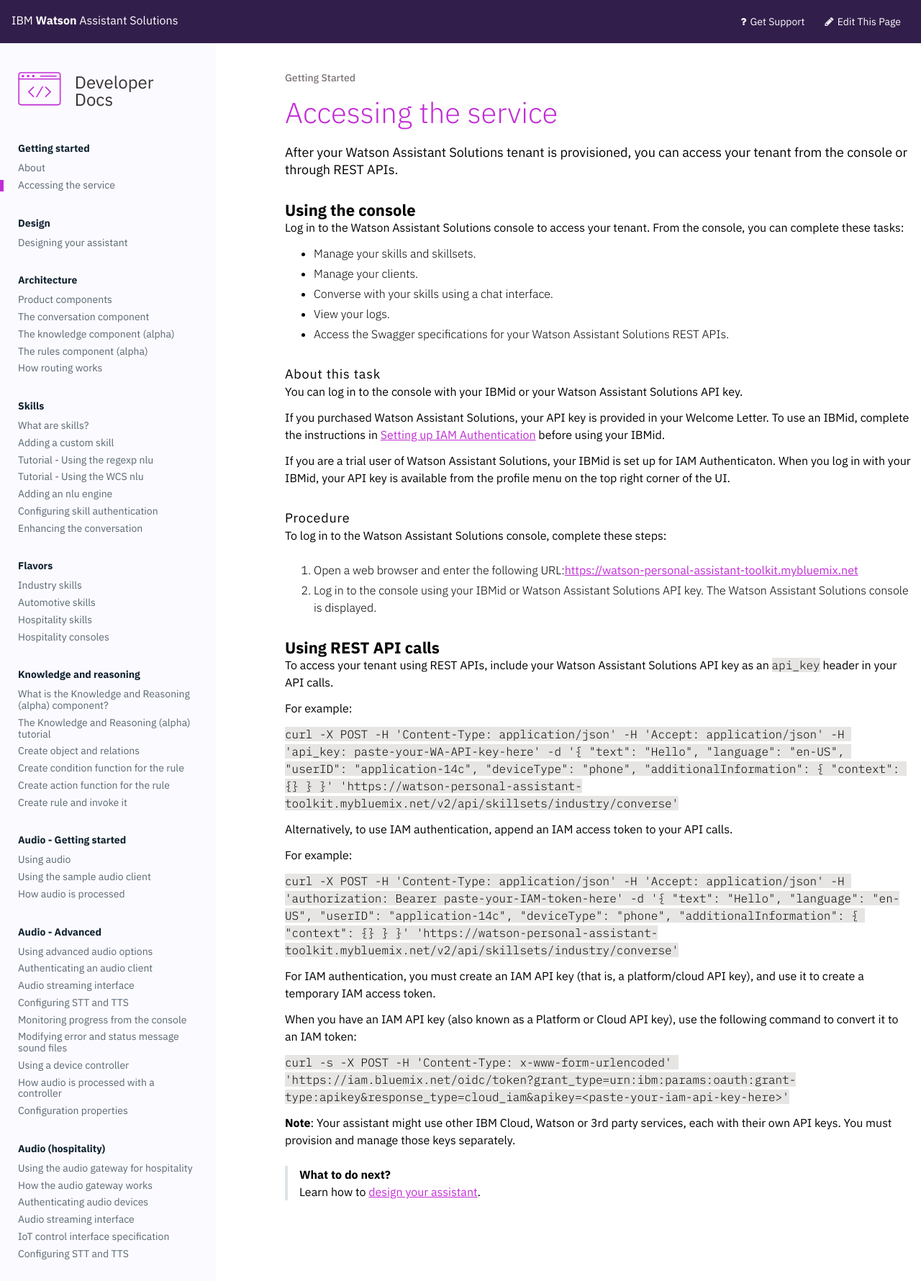
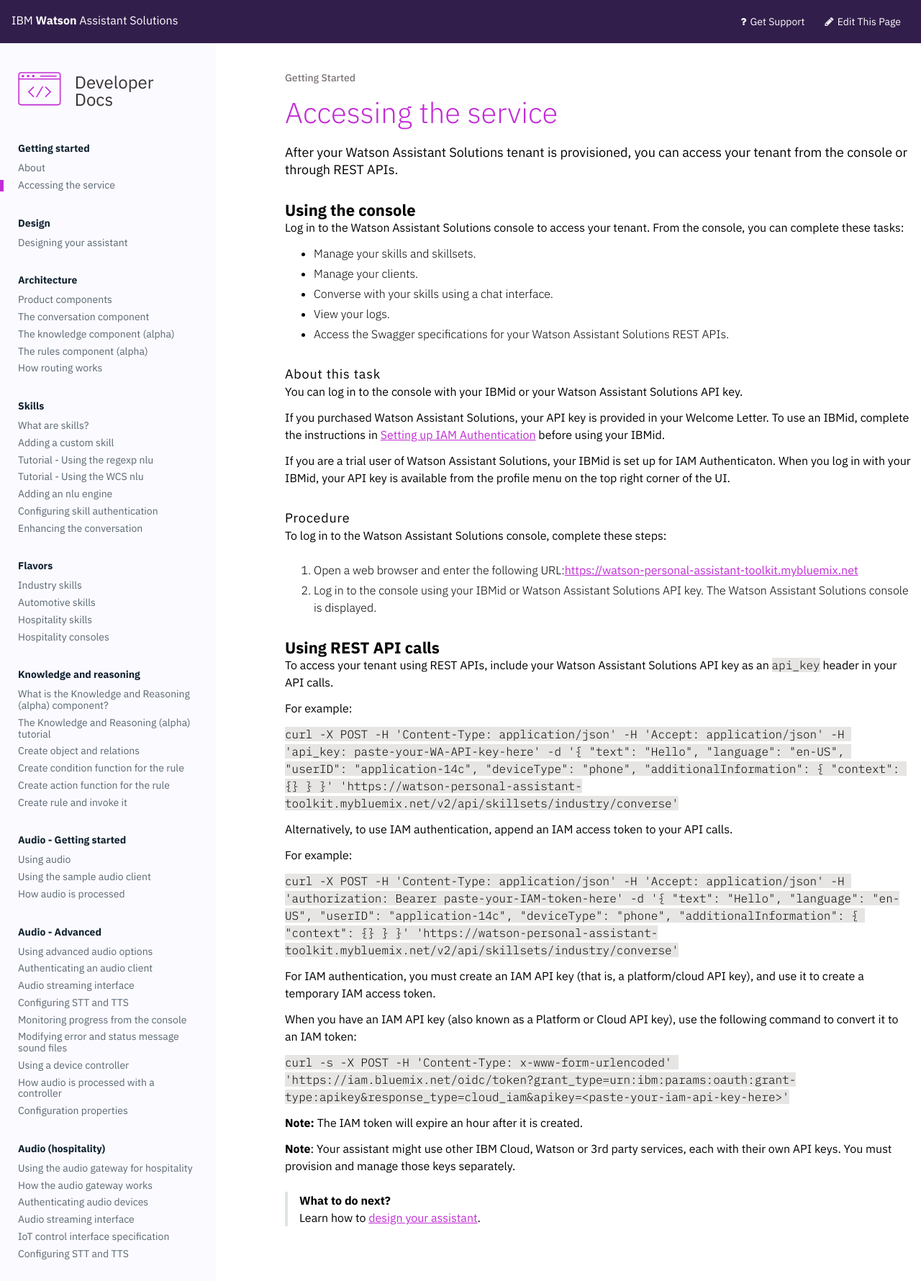
Before and after one commit to Watson-Personal-Assistant/developer, a Jekyll site: the page built from _content/get-started/get-api-key.md, in a window 1280 px wide. Shown: the whole page at 72% size. Built offline with Jekyll 4.4.1, drawn with Linux system fonts in a browser that asks for light colours; some web fonts are replaced.

Commit message:
Adds note about token expiring after an hour.

```diff
--- a/_content/get-started/get-api-key.md
+++ b/_content/get-started/get-api-key.md
@@ -44,6 +44,8 @@
 
 `curl -s -X POST -H 'Content-Type: x-www-form-urlencoded' 'https://iam.bluemix.net/oidc/token?grant_type=urn:ibm:params:oauth:grant-type:apikey&response_type=cloud_iam&apikey=<paste-your-iam-api-key-here>'`
 
+**Note:** The IAM token will expire an hour after it is created.
+
 **Note**: Your assistant might use other IBM Cloud, Watson or 3rd party services, each with their own API keys. You must provision and manage those keys separately.
 
 > **What to do next?**<br/>
```
